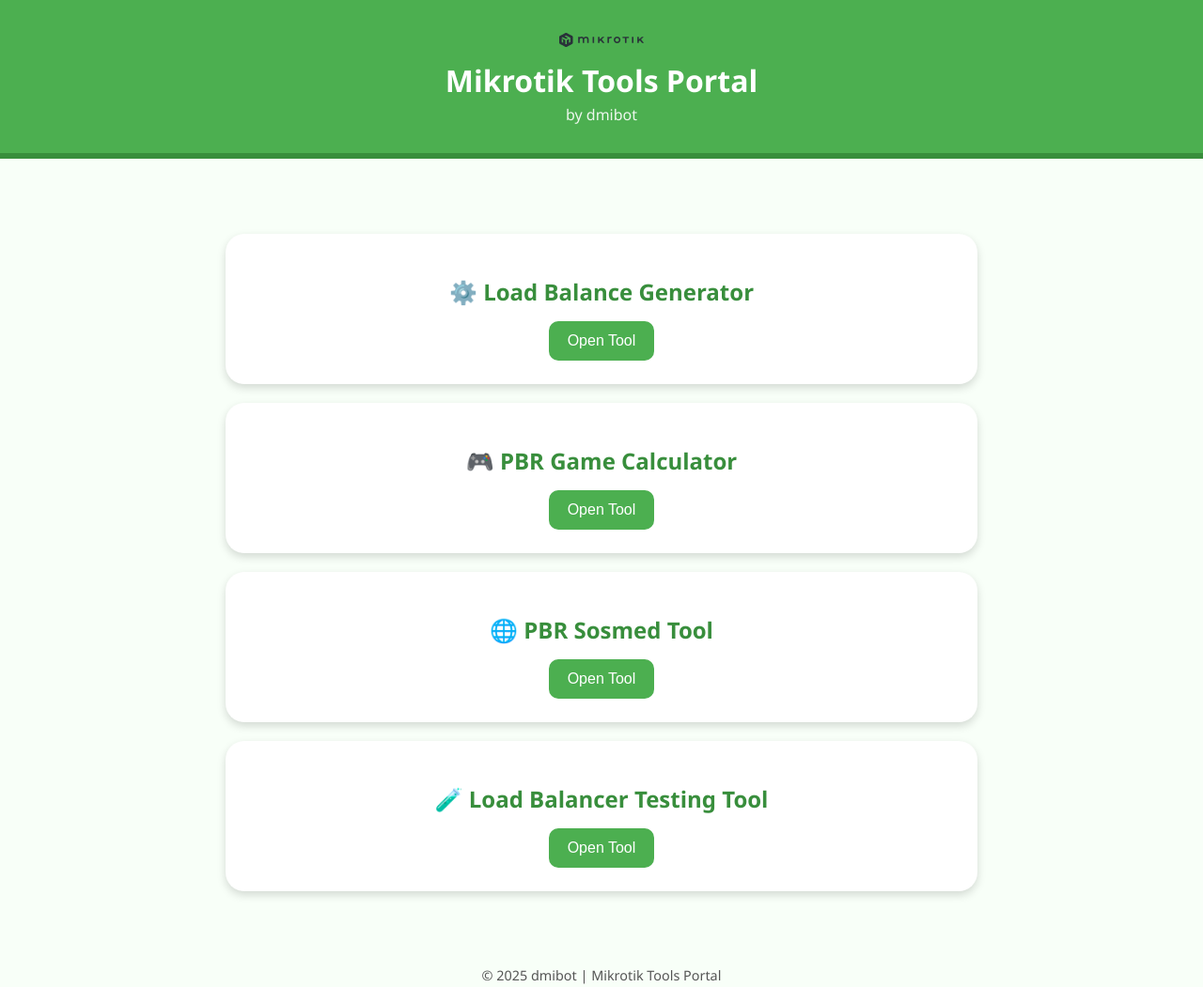
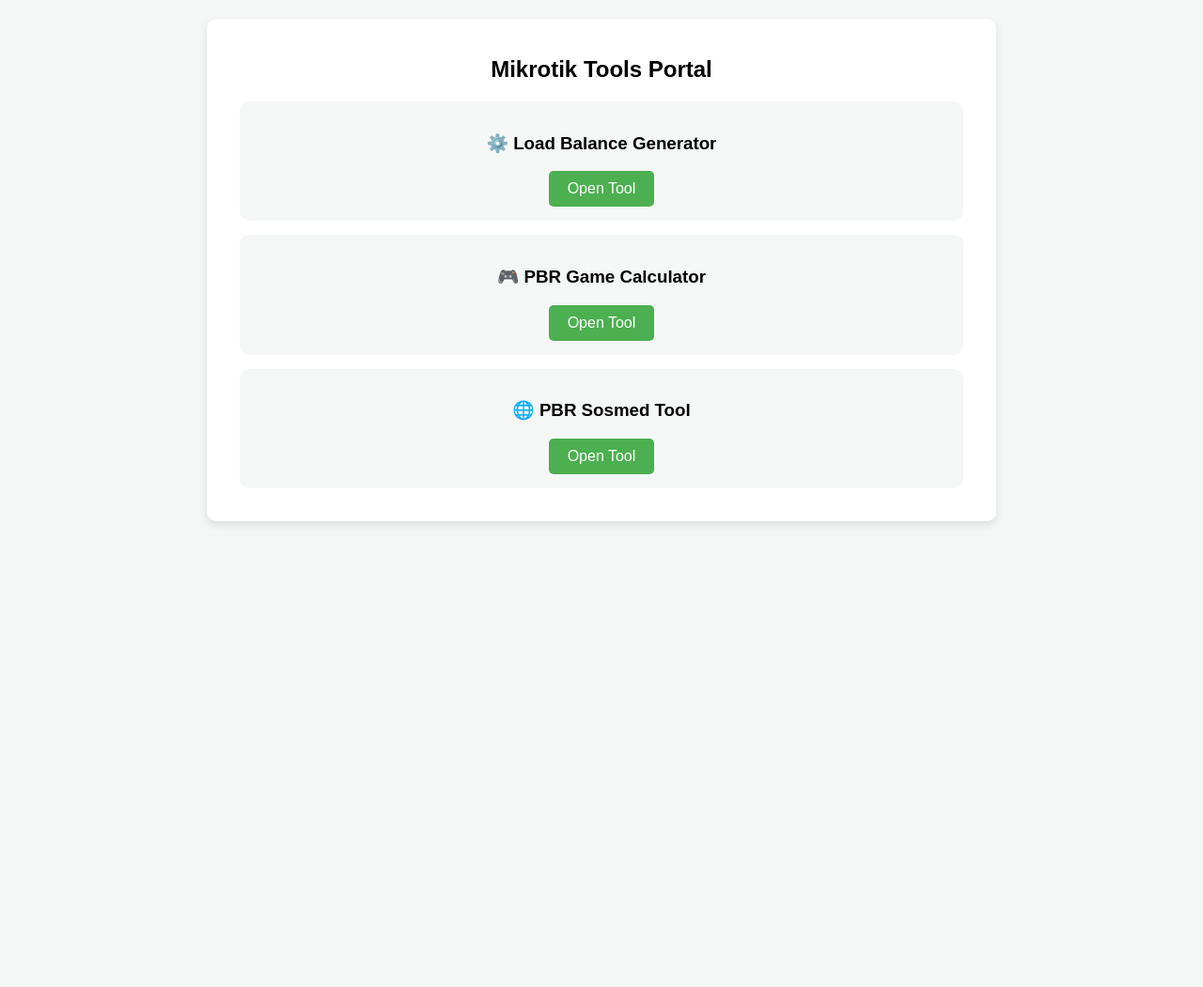
Before and after one commit to dmibot/dmibot.github.io, a plain HTML site: page index.html in a window 1280 px wide. Shown: the whole page at 94% size. After the commit the page ends 800 px from the top, so only its background shows below. Drawn offline with Linux system fonts and the light colour scheme.

Commit message:
Update index.html

```diff
--- a/index.html
+++ b/index.html
@@ -4,112 +4,70 @@
     <meta charset="UTF-8">
     <meta name="viewport" content="width=device-width, initial-scale=1.0">
     <title>Mikrotik Tools Portal | dmibot</title>
-<link rel="icon" href="https://dmibot.github.io/Mikrotik.svg">
     <style>
         body {
+            font-family: Arial, sans-serif;
+            background-color: #f4f7f6;
             margin: 0;
-    font-family: "Segoe UI", sans-serif;
-    background-color: #f8fff8;
-    color: #333;
-  }
-  header {
-    background-color: #4CAF50;
-    color: white;
-    text-align: center;
-    padding: 30px 10px;
-    border-bottom: 6px solid #388E3C;
-  }
-  header img {
-    width: 90px;
-    vertical-align: middle;
-  }
-  header h1 {
-    margin: 12px 0 4px;
-    font-size: 2rem;
-  }
-  header p {
-    margin: 0;
-    font-size: 1rem;
-    opacity: 0.9;
+            padding: 20px;
         }
 
-  main {
+        .container {
             max-width: 800px;
-    margin: 40px auto;
+            margin: 0 auto;
+            background-color: #fff;
             padding: 20px;
+            box-shadow: 0 4px 10px rgba(0, 0, 0, 0.1);
+            border-radius: 10px;
+        }
+
+        h2 {
             text-align: center;
         }
 
         .card {
-    background: white;
-    border-radius: 20px;
-    box-shadow: 0 4px 10px rgba(0,0,0,0.15);
-    margin: 20px 0;
-    padding: 25px;
-    transition: 0.25s ease;
+            background-color: #f4f7f6;
+            margin: 15px;
+            padding: 15px;
+            border-radius: 10px;
+            text-align: center;
         }
-  .card:hover {
-    transform: translateY(-4px);
-    box-shadow: 0 6px 15px rgba(0,0,0,0.2);
-  }
-  .card h2 {
-    color: #388E3C;
-    margin-bottom: 15px;
-  }
-  .card button {
+
+        button {
             background-color: #4CAF50;
             color: white;
             border: none;
-    padding: 12px 20px;
-    border-radius: 10px;
+            padding: 10px 20px;
             font-size: 1rem;
+            border-radius: 5px;
             cursor: pointer;
-    transition: 0.2s;
-  }
-  .card button:hover {
-    background-color: #2e7d32;
         }
 
-  footer {
-    text-align: center;
-    font-size: 0.9rem;
-    color: #555;
-    margin: 40px 0 20px;
+        button:hover {
+            background-color: #45a049;
         }
     </style>
 </head>
 <body>
-<header>
-  <img src="https://dmibot.github.io/Mikrotik.svg" alt="Mikrotik Logo">
-  <h1>Mikrotik Tools Portal</h1>
-  <p>by dmibot</p>
-</header>
 
-<main>
+    <div class="container">
+        <h2>Mikrotik Tools Portal</h2>
+
         <div class="card">
-    <h2>⚙️ Load Balance Generator</h2>
+            <h3>⚙️ Load Balance Generator</h3>
             <button onclick="window.location.href='mikrotik_load_balance_tools.html'">Open Tool</button>
         </div>
 
         <div class="card">
-    <h2>🎮 PBR Game Calculator</h2>
+            <h3>🎮 PBR Game Calculator</h3>
             <button onclick="window.location.href='pbr_game_calculator.html'">Open Tool</button>
         </div>
 
         <div class="card">
-    <h2>🌐 PBR Sosmed Tool</h2>
+            <h3>🌐 PBR Sosmed Tool</h3>
             <button onclick="window.location.href='pbr_sosmed_tool.html'">Open Tool</button>
         </div>
+    </div>
 
-  <!-- Tool baru: Load Balancer Testing Tool -->
-  <div class="card">
-    <h2>🧪 Load Balancer Testing Tool</h2>
-    <button onclick="window.location.href='load_balancer_testing.html'">Open Tool</button>
-  </div>
-</main>
-
-<footer>
-  © 2025 dmibot | Mikrotik Tools Portal
-</footer>
 </body>
 </html>
```
Lines whose indentation alone changed are shown as unchanged.
